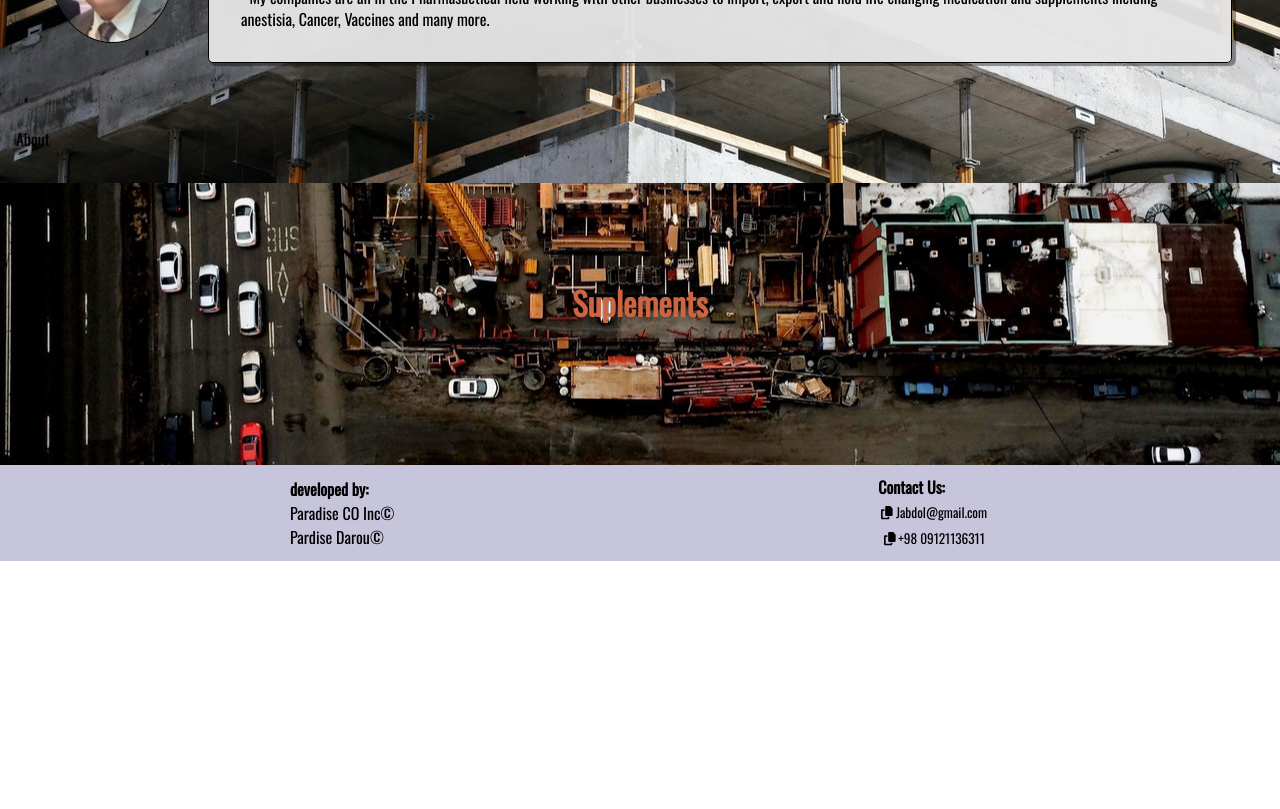
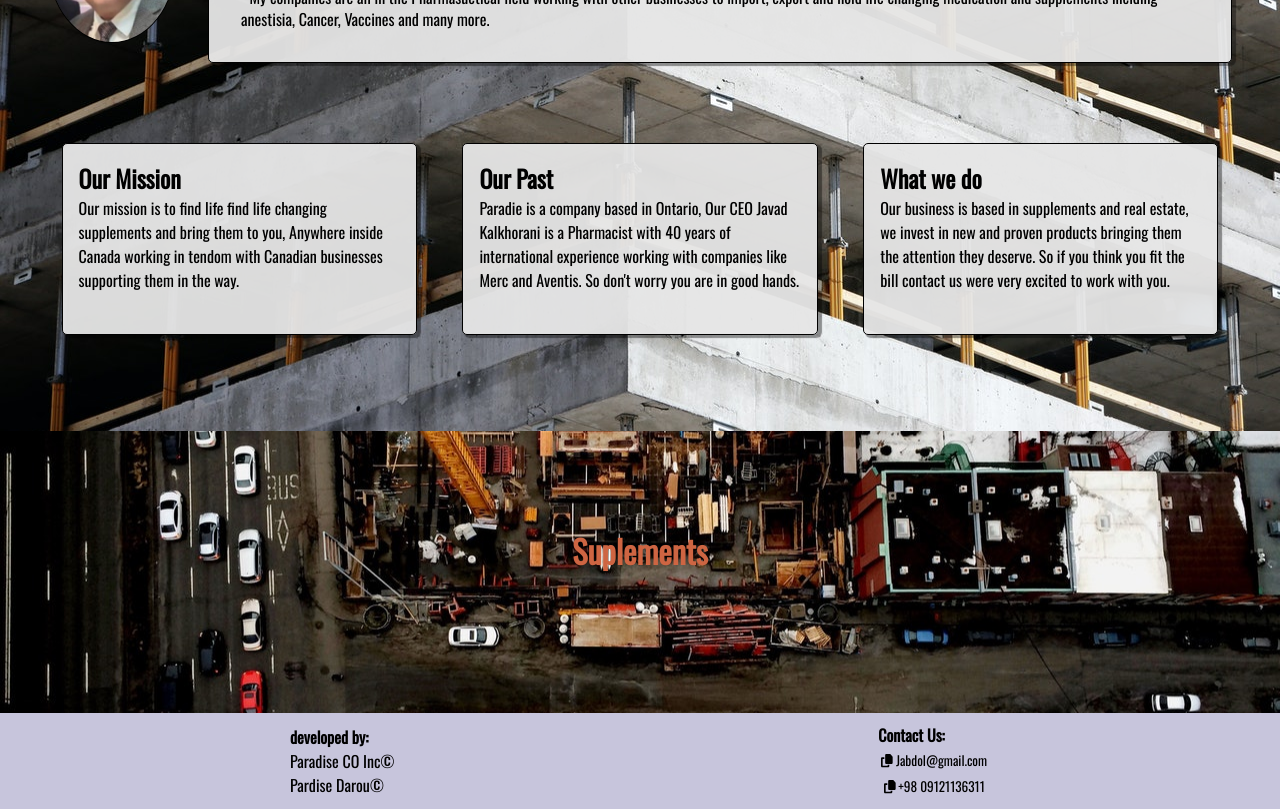
Before and after one commit to arshiaKalkho/Paradise-landingPage, a React (Create React App) app: page /RealEstate in a window 1280 px wide. Shown: the part 1120-1929 px from the top of the page. Before the commit the page ends 1681 px from the top, so only its background shows below. Built offline with nearby package versions, Linux system fonts and the light colour scheme.

Commit message:
added about to realEstate

```diff
--- a/src/components/realEstate/About/About.css
+++ b/src/components/realEstate/About/About.css
@@ -0,0 +1,46 @@
+.realEstate-about-card{
+    display: flex;
+    justify-content: space-evenly;
+    align-items: center;
+    gap: 2rem;
+  height: fit-content;
+  min-width: calc(100vw - 6rem);
+  padding: 1rem 2rem;
+  padding-bottom: 4rem;
+  position: relative;
+  overflow: hidden;
+}
+.realEstate-about-card-section{
+  border: 1px solid black;
+  border-radius: 5px;
+  background-color: rgb(230, 230, 230, 0.95);
+  box-shadow: 3px 2px 1px 1px rgba(0, 0, 0, 0.4);
+  padding: 1rem;
+  width: 30%;
+  height: 12rem;
+
+
+}
+
+@media only screen and (max-width: 1000px) {
+    .realEstate-about-card {
+        flex-direction: column;
+    }
+    .realEstate-about-card-section{
+        width: 90%;
+    }
+
+}
+@media only screen and (max-width: 750px) {
+
+    .realEstate-about-card {
+      min-width: calc(100vw - 2rem);
+    }
+  }
+@media only screen and (max-width: 400px) {
+
+    .realEstate-about-card {
+
+      padding: 5px;
+    }
+  }
--- a/src/components/realEstate/About/About.js
+++ b/src/components/realEstate/About/About.js
@@ -1,9 +1,27 @@
 import React from 'react'
 import './About.css'
-
 function About() {
   return (
-    <div>About</div>
+    <div className='about-card'>
+      <div className="realEstate-about-card-section">
+        <h2 className='realEstate-about-card-setion-headers'>Our Mission</h2>
+          <p>
+            Our mission is to find life find life changing supplements and bring them to you, Anywhere inside Canada working in tendom with Canadian businesses supporting them in the way.
+          </p>
+      </div>
+      <div className="realEstate-about-card-section">
+        <h2 className='realEstate-about-card-setion-headers'>Our Past</h2>
+          <p>
+            Paradie is a company based in Ontario, Our CEO Javad Kalkhorani is a Pharmacist with 40 years of international experience working with companies like Merc and Aventis. So don't worry you are in good hands.
+          </p>
+      </div>
+      <div className="realEstate-about-card-section">
+        <h2 className='realEstate-about-card-setion-headers'>What we do</h2>
+          <p>
+            Our business is based in supplements and real estate, we invest in new and proven products bringing them the attention they deserve. So if you think you fit the bill contact us were very excited to work with you.
+          </p>
+      </div>
+    </div>
   )
 }
 
```
